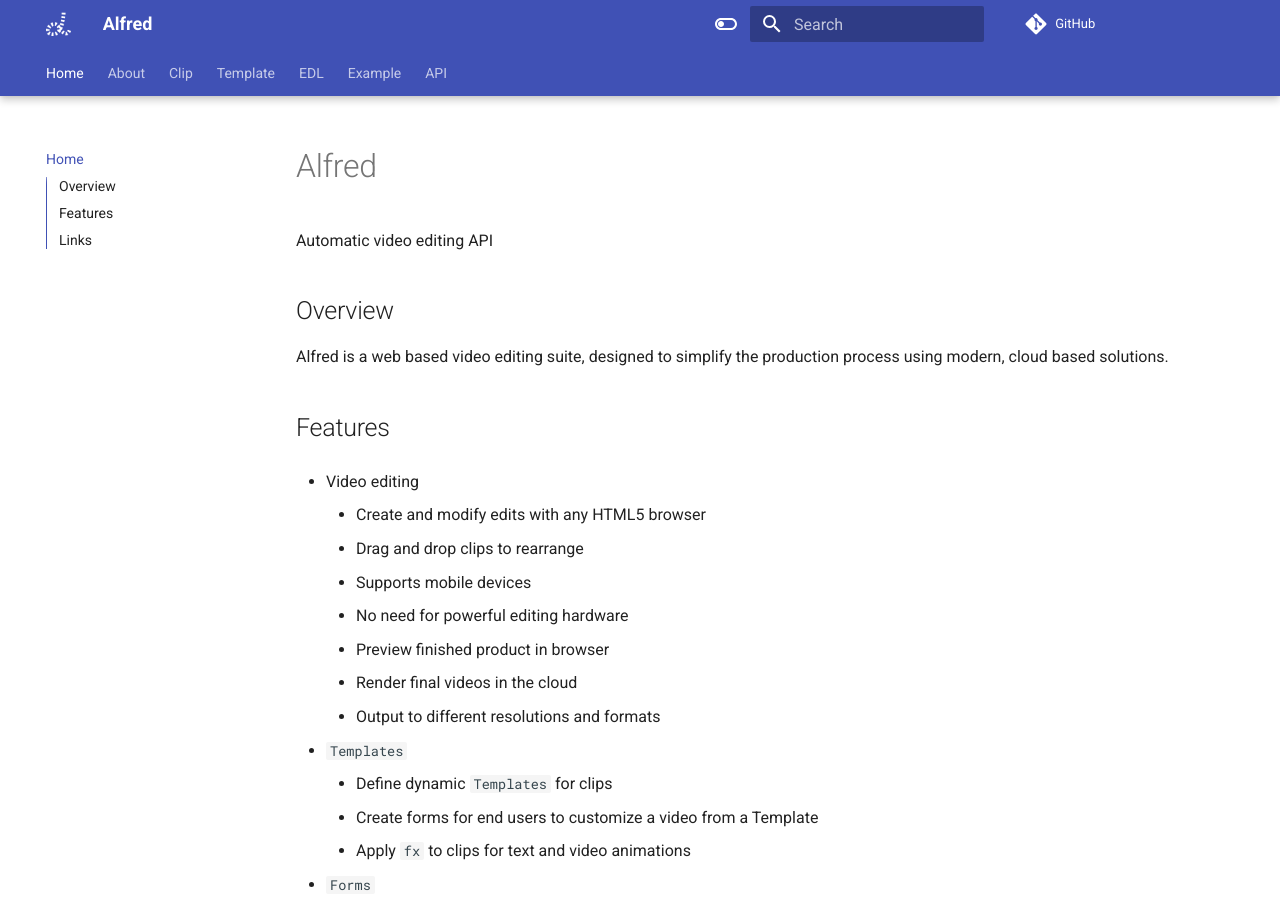
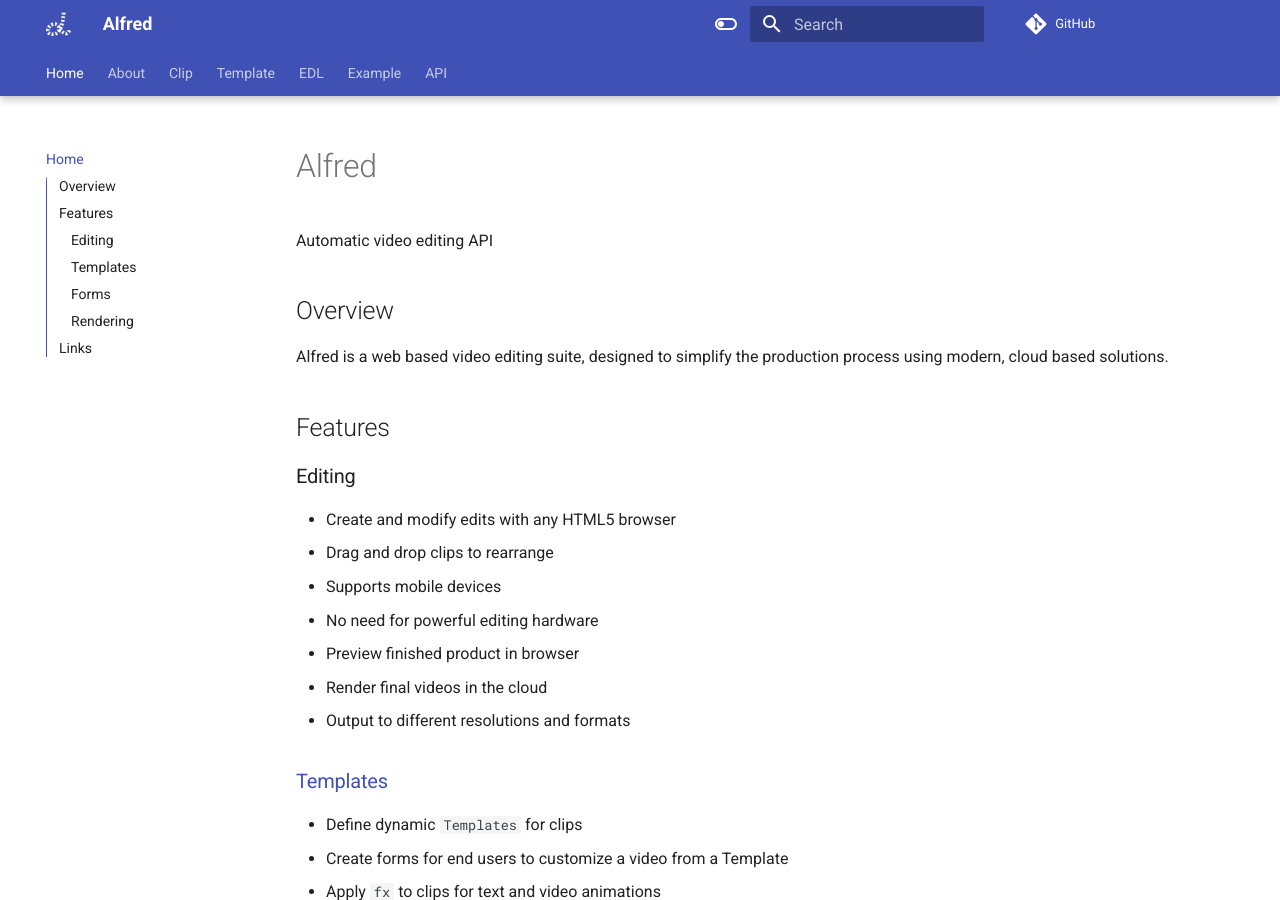
Before and after one commit to quaternionmedia/alfred, an MkDocs documentation site: the page built from docs/index.md, in a window 1280 px wide and 900 px high. Built offline with MkDocs 1.6.1 and Material for MkDocs 9.7.7, drawn with Linux system fonts in a browser that asks for light colours; comment, search, counter and statistics services are not loaded.

```diff
--- a/docs/index.md
+++ b/docs/index.md
@@ -7,27 +7,28 @@ Automatic video editing API
 Alfred is a web based video editing suite, designed to simplify the production process using modern, cloud based solutions.
 
 ## Features
-- Video editing
-    - Create and modify edits with any HTML5 browser
-    - Drag and drop clips to rearrange
-    - Supports mobile devices
-    - No need for powerful editing hardware
-    - Preview finished product in browser
-    - Render final videos in the cloud
-    - Output to different resolutions and formats
+### Editing
+- Create and modify edits with any HTML5 browser
+- Drag and drop clips to rearrange
+- Supports mobile devices
+- No need for powerful editing hardware
+- Preview finished product in browser
+- Render final videos in the cloud
+- Output to different resolutions and formats
   <!-- - Advanced (multi-track) -->
-- `Templates`
-    - Define dynamic `Templates` for clips
-    - Create forms for end users to customize a video from a Template
-    - Apply `fx` to clips for text and video animations
-- `Forms`
-    - Design simple forms for end users to apply data into templates
-    - Define dynamic properties that can pull from multiple sources
-- Rendering
-    - Server based rendering
-        - Optional: Use an existing physical or virtual server as an additional rendering node
-    - Cloud monitoring tools to check status
-    - Secure file storage and downloading
+
+### [Templates](../template)
+- Define dynamic `Templates` for clips
+- Create forms for end users to customize a video from a Template
+- Apply `fx` to clips for text and video animations
+### Forms
+- Design simple forms for end users to apply data into templates
+- Define dynamic properties that can pull from multiple sources
+### Rendering
+- Server based rendering
+    - Optional: Use an existing physical or virtual server as an additional rendering node
+- Cloud monitoring tools to check status
+- Secure file storage and downloading
 
 ## Links
 App: [alfred.quaternion.media](https://alfred.quaternion.media)
```
Also changed, not shown: docs/about.md (+9 -6 lines), docs/edl.md (+4 -2 lines), docs/template.md (+2 -1 lines).
